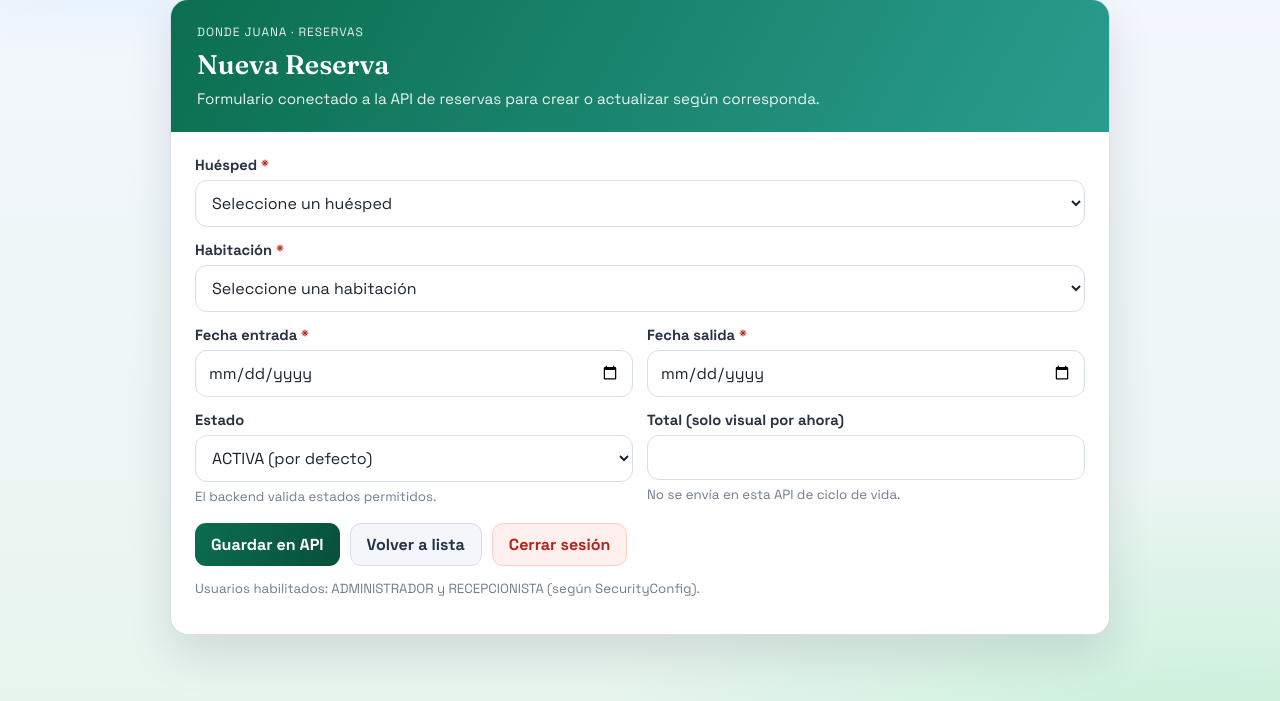
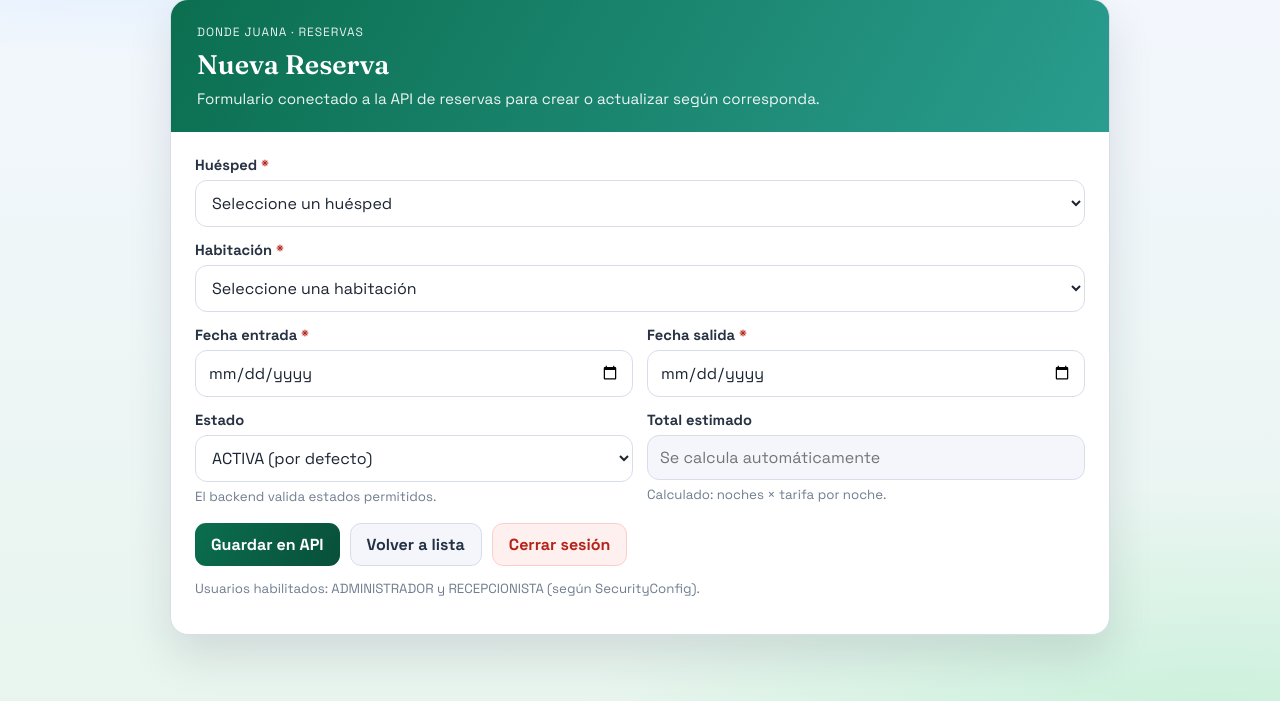
Before and after one commit to NicolasAlgorithm/DondeJuana_Hotel, a Spring app: template src/main/resources/templates/reservas/formulario.html in a window 1280 px wide. Shown: the part 83-784 px from the top of the page. Run offline with Thymeleaf, Linux system fonts and the light colour scheme; the template is opened without the code that fills it, so the values that code supplies are empty; some of the project's set-up classes (security, data sources, template engines, error pages and the like) are left out, and stand-ins take their place; database files in the repository are not loaded.

Commit message:
feat: implementar módulo de facturación básica en reservas
- ReservaService: agrega calcularYAsignarTotal() (noches × tarifa)
  y lo llama en listarTodos, buscarPorId, crear y modificar.
  Incluye validación para evitar totales negativos con fechas invertidas.
- formulario.html: tarifa embebida en data-tarifa de cada option de
  habitación; campo total read-only calculado en tiempo real por JS;
  helper formatCurrency() reutilizable; comprobante básico visible
  tras guardar con ID, huésped, habitación, fechas, noches, tarifa
  y total (redirige a lista tras 3,5 s).
- lista.html: no requiere cambios; la columna Total ya existe y
  ahora el servicio popula el campo @Transient.

Agent-Logs-Url: https://github.com/NicolasAlgorithm/DondeJuana_Hotel/sessions/f3935479-6ae5-4da5-8a22-3fe055c14fdb

Co-authored-by: JohanSB600 <200446659+JohanSB600@users.noreply.github.com>

```diff
--- a/src/main/resources/templates/reservas/formulario.html
+++ b/src/main/resources/templates/reservas/formulario.html
@@ -255,8 +255,9 @@
                         <option value="">Seleccione una habitación</option>
                         <option th:each="h : ${habitaciones}"
                                 th:value="${h.idHabitacion}"
+                                th:attr="data-tarifa=${h.tarifaNoche}"
                                 th:selected="${reserva.habitacion != null and reserva.habitacion.idHabitacion == h.idHabitacion}"
-                                th:text="${'Hab. ' + h.numero + ' · ' + h.tipoHabitacion.nombre}">
+                                th:text="${'Hab. ' + h.numero + ' · ' + h.tipoHabitacion.nombre + ' ($' + h.tarifaNoche + '/noche)'}">
                         </option>
                     </select>
                     <span class="error" th:if="${#fields.hasErrors('habitacion')}" th:errors="*{habitacion}"></span>
@@ -284,9 +285,11 @@
                 </div>
 
                 <div class="field">
-                    <label for="total">Total (solo visual por ahora)</label>
-                    <input id="total" type="number" step="0.01" min="0" th:field="*{total}" />
-                    <div class="help">No se envía en esta API de ciclo de vida.</div>
+                    <label for="total">Total estimado</label>
+                    <input id="total" type="text" readonly
+                           th:value="${reserva.total != null ? '$' + #numbers.formatDecimal(reserva.total, 1, 2) : ''}"
+                           placeholder="Se calcula automáticamente" style="background:#f4f6fb;color:#334155;cursor:default;" />
+                    <div class="help">Calculado: noches &times; tarifa por noche.</div>
                 </div>
             </div>
 
@@ -303,6 +306,24 @@
                 Usuarios habilitados: ADMINISTRADOR y RECEPCIONISTA (según SecurityConfig).
             </p>
         </form>
+
+        <!-- Comprobante básico (visible tras guardar) -->
+        <div id="comprobante" style="display:none;margin-top:22px;border:1px solid #a6f4c5;border-radius:14px;background:#f0fdf4;padding:20px 24px;">
+            <p style="margin:0 0 10px 0;font-size:0.78rem;letter-spacing:.08em;text-transform:uppercase;color:#0a6c4c;font-weight:700;">🧾 Comprobante de Reserva</p>
+            <table style="width:100%;border-collapse:collapse;font-size:.94rem;">
+                <tr><td style="padding:5px 0;color:#475467;width:40%">ID Reserva</td><td id="cmp-id" style="padding:5px 0;font-weight:600;">—</td></tr>
+                <tr><td style="padding:5px 0;color:#475467;">Huésped</td><td id="cmp-huesped" style="padding:5px 0;font-weight:600;">—</td></tr>
+                <tr><td style="padding:5px 0;color:#475467;">Habitación</td><td id="cmp-habitacion" style="padding:5px 0;font-weight:600;">—</td></tr>
+                <tr><td style="padding:5px 0;color:#475467;">Fecha entrada</td><td id="cmp-entrada" style="padding:5px 0;font-weight:600;">—</td></tr>
+                <tr><td style="padding:5px 0;color:#475467;">Fecha salida</td><td id="cmp-salida" style="padding:5px 0;font-weight:600;">—</td></tr>
+                <tr><td style="padding:5px 0;color:#475467;">Noches</td><td id="cmp-noches" style="padding:5px 0;font-weight:600;">—</td></tr>
+                <tr><td style="padding:5px 0;color:#475467;">Tarifa / noche</td><td id="cmp-tarifa" style="padding:5px 0;font-weight:600;">—</td></tr>
+                <tr style="border-top:2px solid #a6f4c5;">
+                    <td style="padding:8px 0 0 0;color:#0a6c4c;font-weight:700;font-size:1.05rem;">Total</td>
+                    <td id="cmp-total" style="padding:8px 0 0 0;font-weight:700;font-size:1.15rem;color:#0a6c4c;">—</td>
+                </tr>
+            </table>
+        </div>
     </div>
 </div>
 
@@ -310,6 +331,10 @@
     (function () {
         var form = document.getElementById("reservaForm");
         var box = document.getElementById("apiMessage");
+        var totalInput = document.getElementById("total");
+        var habitacionSel = document.getElementById("habitacion");
+        var fechaEntradaInput = document.getElementById("fechaEntrada");
+        var fechaSalidaInput = document.getElementById("fechaSalida");
 
         function showMsg(text, kind) {
             box.className = "msg " + kind;
@@ -325,15 +350,46 @@
             return inDate && outDate && (new Date(inDate) < new Date(outDate));
         }
 
+        function calcularNoches(fechaEntrada, fechaSalida) {
+            var d1 = new Date(fechaEntrada);
+            var d2 = new Date(fechaSalida);
+            return Math.round((d2 - d1) / (1000 * 60 * 60 * 24));
+        }
+
+        function formatCurrency(amount) {
+            return "$" + amount.toLocaleString("es-CO", { minimumFractionDigits: 2, maximumFractionDigits: 2 });
+        }
+
+        function actualizarTotal() {
+            var selectedOption = habitacionSel.options[habitacionSel.selectedIndex];
+            var tarifa = selectedOption ? parseFloat(selectedOption.getAttribute("data-tarifa")) : NaN;
+            var fechaEntrada = fechaEntradaInput.value;
+            var fechaSalida = fechaSalidaInput.value;
+
+            if (!isNaN(tarifa) && tarifa > 0 && isDateRangeValid(fechaEntrada, fechaSalida)) {
+                var noches = calcularNoches(fechaEntrada, fechaSalida);
+                totalInput.value = formatCurrency(noches * tarifa);
+            } else {
+                totalInput.value = "";
+            }
+        }
+
+        habitacionSel.addEventListener("change", actualizarTotal);
+        fechaEntradaInput.addEventListener("change", actualizarTotal);
+        fechaSalidaInput.addEventListener("change", actualizarTotal);
+
+        // Recalculate on load if editing and dates are already set
+        actualizarTotal();
+
         form.addEventListener("submit", function (ev) {
             ev.preventDefault();
             clearMsg();
 
             var idReserva = document.getElementById("idReserva").value.trim();
             var idPersona = document.getElementById("persona").value;
-            var idHabitacion = document.getElementById("habitacion").value;
-            var fechaEntrada = document.getElementById("fechaEntrada").value;
-            var fechaSalida = document.getElementById("fechaSalida").value;
+            var idHabitacion = habitacionSel.value;
+            var fechaEntrada = fechaEntradaInput.value;
+            var fechaSalida = fechaSalidaInput.value;
             var estado = document.getElementById("estado").value;
 
             if (!idPersona || !idHabitacion || !fechaEntrada || !fechaSalida) {
@@ -382,11 +438,32 @@
                     return data;
                 });
             })
-            .then(function () {
-                showMsg("Reserva guardada correctamente. Redirigiendo...", "ok");
+            .then(function (data) {
+                showMsg("Reserva guardada correctamente.", "ok");
+
+                // Mostrar comprobante
+                var selectedPersonaOpt = document.getElementById("persona").options[document.getElementById("persona").selectedIndex];
+                var selectedHabOpt = habitacionSel.options[habitacionSel.selectedIndex];
+                var tarifa = parseFloat(selectedHabOpt.getAttribute("data-tarifa")) || 0;
+                var noches = calcularNoches(fechaEntrada, fechaSalida);
+                var total = noches * tarifa;
+
+                document.getElementById("cmp-id").textContent = data.idReserva || (isEdit ? idReserva : "—");
+                document.getElementById("cmp-huesped").textContent = selectedPersonaOpt ? selectedPersonaOpt.text : "—";
+                document.getElementById("cmp-habitacion").textContent = selectedHabOpt ? selectedHabOpt.text : "—";
+                document.getElementById("cmp-entrada").textContent = fechaEntrada;
+                document.getElementById("cmp-salida").textContent = fechaSalida;
+                document.getElementById("cmp-noches").textContent = noches;
+                document.getElementById("cmp-tarifa").textContent = formatCurrency(tarifa);
+                document.getElementById("cmp-total").textContent = formatCurrency(total);
+                document.getElementById("comprobante").style.display = "block";
+
+                submitBtn.disabled = false;
+                submitBtn.textContent = originalLabel;
+
                 setTimeout(function () {
                     window.location.href = "/reservas?ok=1";
-                }, 700);
+                }, 3500);
             })
             .catch(function (err) {
                 showMsg(err.message, "error");
```
Also changed, not shown: src/main/java/com/project/hotel/service/ReservaService.java (+23 -4 lines).
